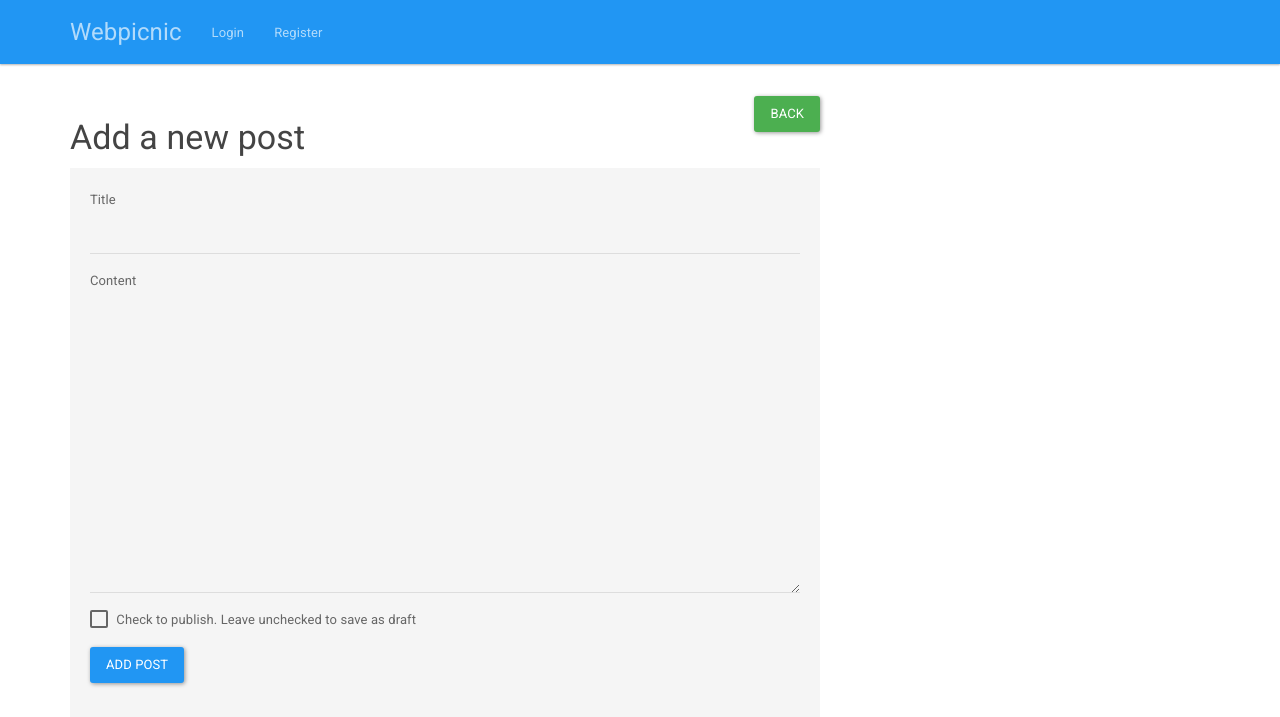
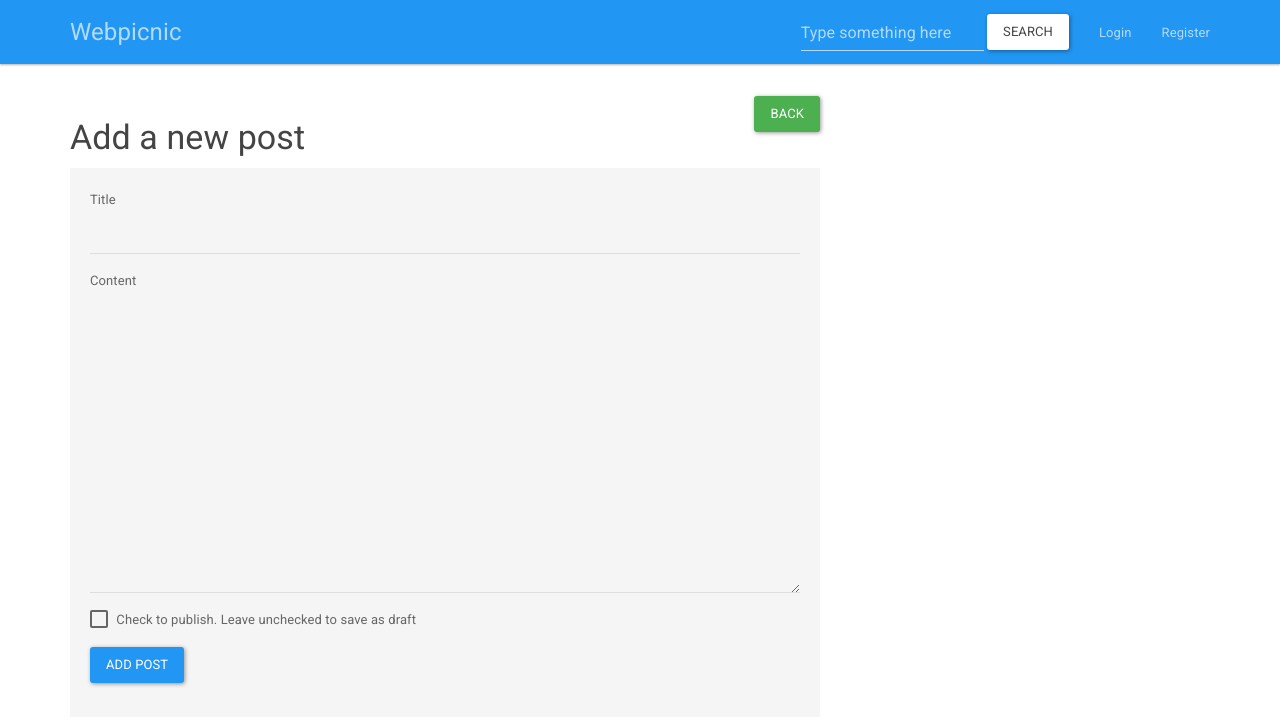
Before and after one commit to regzimarx/webpicnic, a Django app: page /add in a window 1280 px wide. Shown: the top 717 px of the page. Run offline with Django 3.2, Linux system fonts and the light colour scheme; some libraries are stand-ins or nearby versions.

Commit message:
Added search form to navbar

```diff
--- a/templates/includes/navbar.html
+++ b/templates/includes/navbar.html
@@ -10,7 +10,7 @@
 	      <a class="navbar-brand" href="/">Webpicnic</a>
 	    </div>
 	    <div class="collapse navbar-collapse" id="bs-example-navbar-collapse-1">
-	      	<ul class="nav navbar-nav">
+				<ul class="nav navbar-nav navbar-right">
 					{% if user.is_authenticated %}
 						<li><a href="/account">Account</a></li>
 						<li><a href="/logout">Logout</a></li>
@@ -19,6 +19,12 @@
 						<li><a href="/register">Register</a></li>
 					{% endif %}
 				</ul>
+				<form class="navbar-form navbar-right" role="search" action="/search" method="get">
+					<div class="form-group">
+						<input type="text" class="form-control" placeholder="Type something here" name="s">
+					</div>
+					<button type="submit" class="btn btn-default">Search</button>
+				</form>
 	    </div>
 	</div>
 </nav><br><br><br><br>
```
Lines whose indentation alone changed are shown as unchanged.
